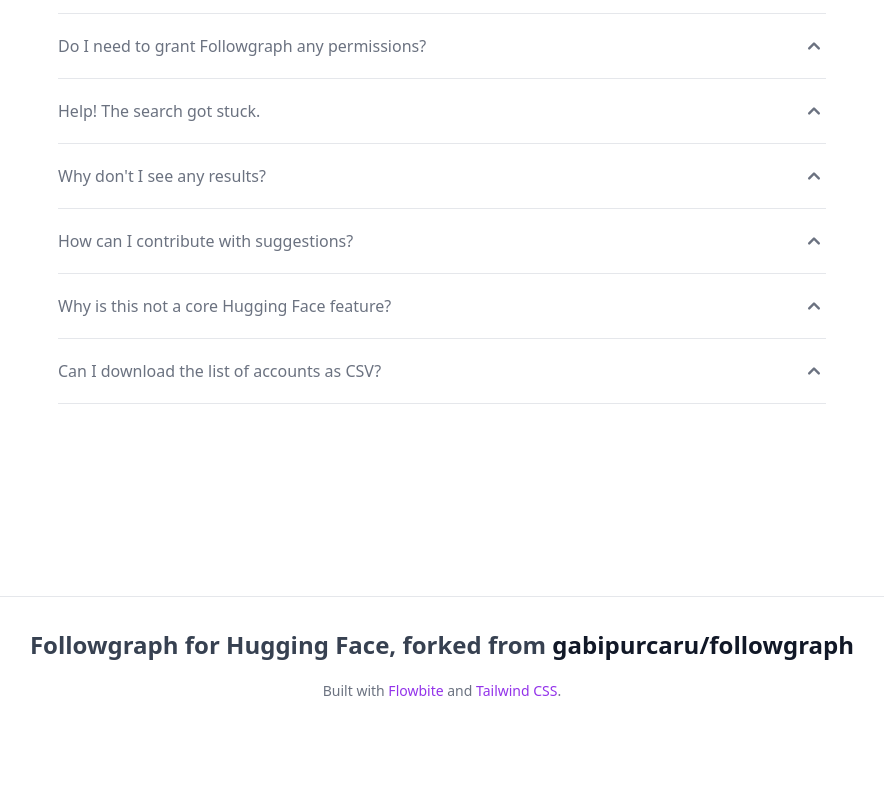
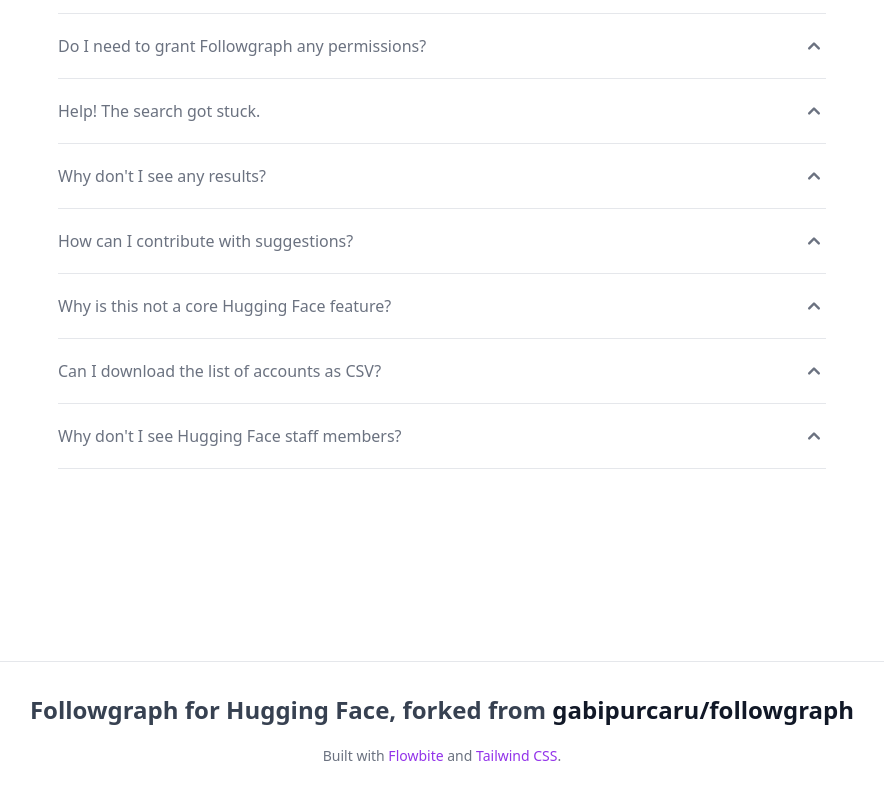
Before and after one commit to severo/hf-followgraph, a Next.js app: page / in a window 1280 px wide. Shown: the part 1271-2071 px from the top of the page, without its empty margins (198-1082 px from the left). Before the commit the page ends 2036 px from the top, so only its background shows below. Built offline with nearby package versions, Linux system fonts and the light colour scheme.

Commit message:
add question

```diff
--- a/components/FAQ.tsx
+++ b/components/FAQ.tsx
@@ -61,6 +61,12 @@
               plan to offer this functionality as it would facilitate inorganic
               and potentially malicious behaviour.
             </FAQItem>
+
+            <FAQItem title="Why don't I see Hugging Face staff members?">
+              Followgraph does not include Hugging Face staff members to
+              increase the diversity of the suggestions, and promote the
+              discovery of new accounts.
+            </FAQItem>
           </div>
         </div>
       </div>
```
